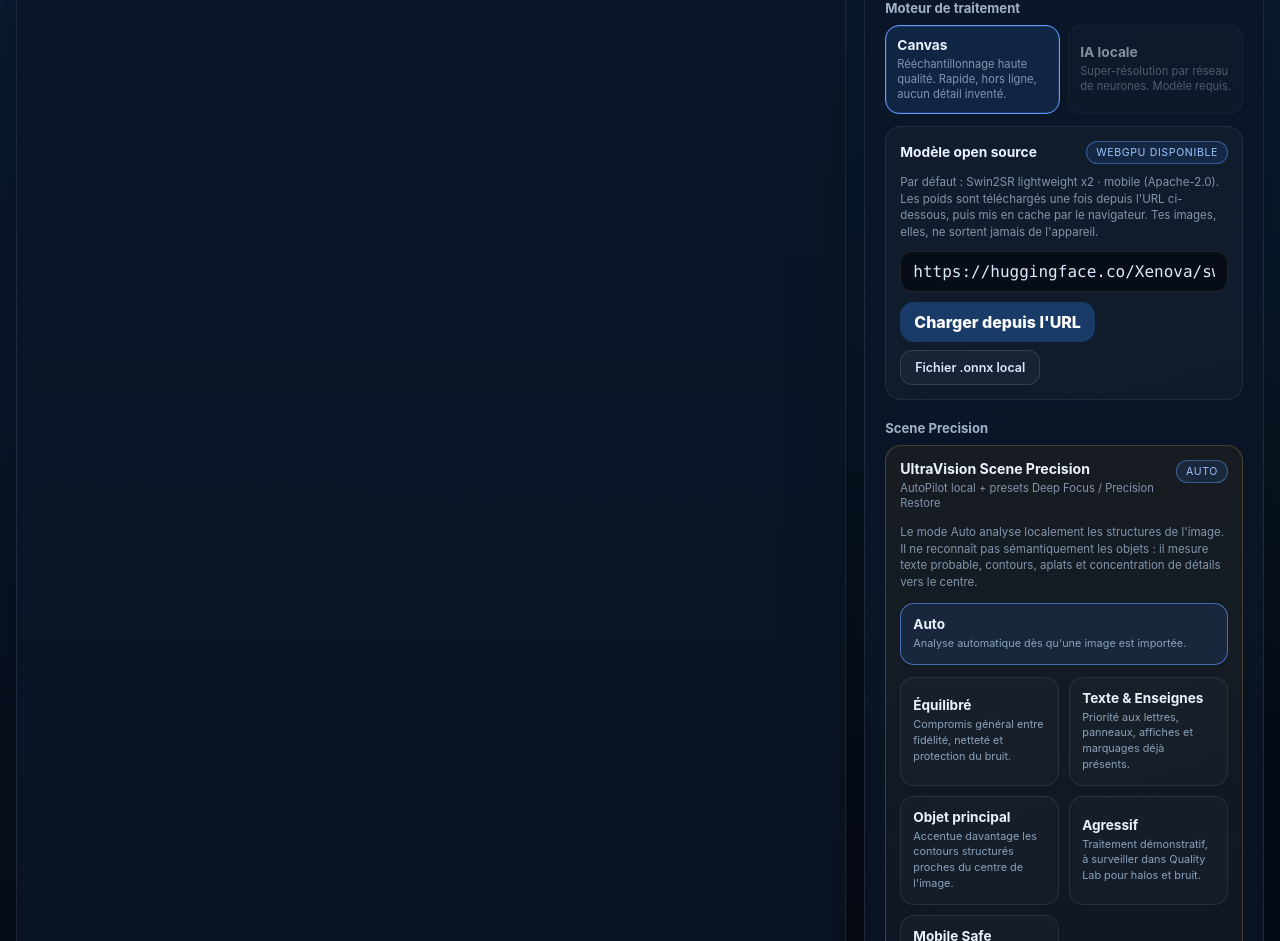
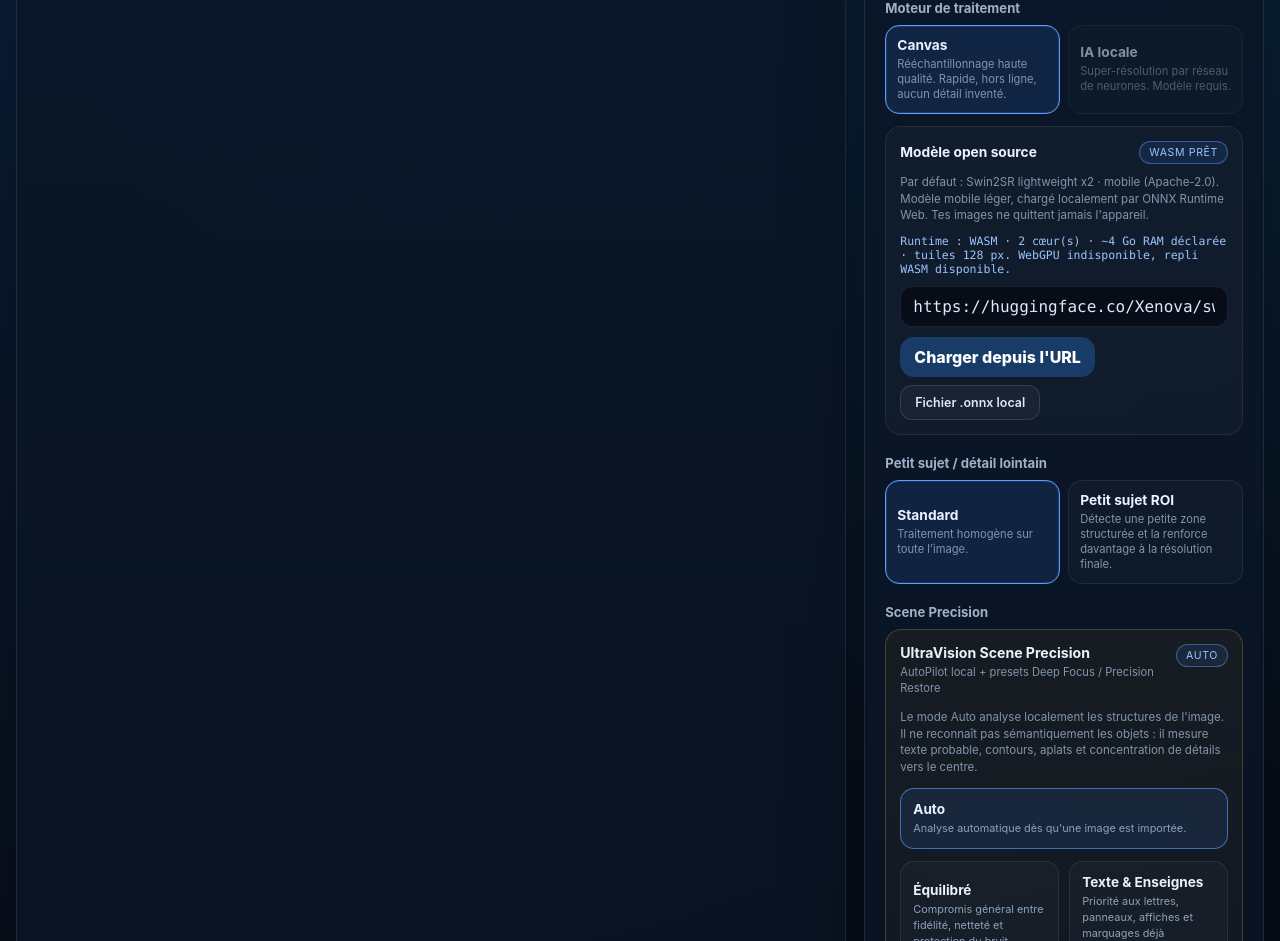
Before and after one commit to Nikoju1977/Niko-Ultravision, a React (Vite) app: page / in a window 1280 px wide. Shown: the part 820-1761 px from the top of the page. Built offline with nearby package versions, Linux system fonts and the light colour scheme.

Commit message:
feat(ui): expose real AI runtime status and small-subject ROI mode

```diff
--- a/src/App.tsx
+++ b/src/App.tsx
@@ -17,6 +17,7 @@ import { calculateOutputSize, formatDimensions, megapixels, type Size, type Targ
 import { assessImageTarget, enhanceImage, type EngineId, type ImageFormat } from "./lib/imageEnhancer";
 import { decodeImageFile } from "./lib/imageDecode";
 import { orchestrateMediaAgents, type AgentDecision } from "./lib/mediaAgents";
+import { inspectAiRuntime, type AiRuntimeReport } from "./lib/aiRuntime";
 import {
   AI_MAX_SOURCE_PIXELS,
   AI_WARN_SOURCE_PIXELS,
@@ -65,6 +66,8 @@ type OutputState = {
   scenePreset?: ScenePresetId;
   codecLabel?: string;
   notes?: string[];
+  roiApplied?: boolean;
+  roiConfidence?: number;
 } | null;
 
 const IMAGE_TARGETS: Array<{ id: TargetId; label: string; hint: string }> = [
@@ -210,6 +213,8 @@ export default function App() {
   const [model, setModel] = useState<AiModelInfo | null>(loadedModel());
   const [modelBusy, setModelBusy] = useState(false);
   const [modelStatus, setModelStatus] = useState<string | null>(null);
+  const [aiRuntime, setAiRuntime] = useState<AiRuntimeReport | null>(null);
+  const [smallSubjectMode, setSmallSubjectMode] = useState(false);
   const [intent, setIntent] = useState<CodecIntent>("master");
   const [codecs, setCodecs] = useState<string[] | null>(null);
   const [agentDecisions, setAgentDecisions] = useState<AgentDecision[]>([]);
@@ -252,6 +257,31 @@ export default function App() {
   useEffect(() => {
     if (mode === "video" || aiTooLarge) setEngine("canvas");
   }, [mode, aiTooLarge]);
+
+  useEffect(() => {
+    let alive = true;
+    void inspectAiRuntime()
+      .then((report) => {
+        if (alive) setAiRuntime(report);
+      })
+      .catch(() => {
+        if (alive) {
+          setAiRuntime({
+            available: false,
+            backend: "none",
+            webgpu: false,
+            wasm: false,
+            deviceMemoryGb: null,
+            hardwareConcurrency: navigator.hardwareConcurrency || 1,
+            recommendedTile: 128,
+            reason: "Diagnostic du runtime IA impossible.",
+          });
+        }
+      });
+    return () => {
+      alive = false;
+    };
+  }, []);
 
   useEffect(() => {
     if (mode !== "video" || !predicted || !webCodecsAvailable()) {
@@ -403,6 +433,15 @@ export default function App() {
     setError(null);
     setModelStatus("Préparation du moteur IA");
     try {
+      const runtime = aiRuntime ?? await inspectAiRuntime();
+      setAiRuntime(runtime);
+      if (!runtime.available) {
+        throw new Error(runtime.reason);
+      }
+      setModelStatus(
+        "Runtime " + runtime.backend.toUpperCase() +
+          " prêt · tuile conseillée " + runtime.recommendedTile + " px",
+      );
       const loaded = await loadAiModel(source, (_ratio, label) => setModelStatus(label));
       setModel(loaded);
       setEngine("ai");
@@ -482,6 +521,10 @@ export default function App() {
           deepFocus,
           precisionRestore,
           depthFocusPrecision,
+          smallSubjectRoi: {
+            enabled: smallSubjectMode,
+            strength: plan.profile === "detail" ? 0.92 : 0.82,
+          },
           onProgress: (value, label) => {
             setProgress(value);
             setStatus(label);
@@ -509,6 +552,8 @@ export default function App() {
           depthFocusFarCoverage: result.depthFocusFarCoverage,
           depthFocusMeanCorrection: result.depthFocusMeanCorrection,
           scenePreset: resolvedScenePreset,
+          roiApplied: result.roiApplied,
+          roiConfidence: result.roiConfidence,
           note:
             `Scene Precision ${SCENE_PRESETS[resolvedScenePreset].label}${sceneMode === "auto" ? " (Auto)" : ""}. ` +
             (result.deepFocusApplied
@@ -520,6 +565,9 @@ export default function App() {
             (result.depthFocusApplied
               ? `Depth Focus Precision a réparti la restauration sur ${result.depthFocusPlanes} plans Z avec ${Math.round(result.depthFocusConfidence * 100)} % de confiance moyenne. `
               : "") +
+            (result.roiApplied
+              ? `Petit sujet ROI renforcé localement (confiance ${Math.round(result.roiConfidence * 100)} %). `
+              : "") +
             (result.engineUsed === "ai"
               ? `Super-résolution IA x${result.aiScale} (${result.aiProvider?.toUpperCase()}) puis normalisation géométrique vers la cible.`
               : result.sharpenApplied
@@ -528,6 +576,11 @@ export default function App() {
           notes: [
             ...agentNotes,
             `Validation netteté finale : ${(result.sharpnessBefore * 100).toFixed(2)} % → ${(result.sharpnessAfter * 100).toFixed(2)} % (${result.sharpnessGain >= 0 ? "+" : ""}${(result.sharpnessGain * 100).toFixed(1)} %).`,
+            ...(result.roiApplied
+              ? [`ROI petit sujet : zone automatique renforcée · confiance ${Math.round(result.roiConfidence * 100)} %.`]
+              : smallSubjectMode
+                ? ["ROI petit sujet : aucune zone suffisamment fiable détectée."]
+                : []),
             ...(result.deepFocusReason ? [`Deep Focus : ${result.deepFocusReason}`] : []),
             ...(result.precisionRestoreReason ? [`Precision Restore : ${result.precisionRestoreReason}`] : []),
             ...(result.depthFocusReason ? [`Depth Focus Precision : ${result.depthFocusReason}`] : []),
@@ -738,15 +791,27 @@ export default function App() {
               <div className="model-box">
                 <div className="model-head">
                   <strong>Modèle open source</strong>
-                  <span className={webGpuAvailable() ? "badge ok" : "badge"}>
-                    {webGpuAvailable() ? "WebGPU disponible" : "WASM (CPU)"}
+                  <span className={aiRuntime?.available ? "badge ok" : "badge"}>
+                    {aiRuntime
+                      ? aiRuntime.available
+                        ? aiRuntime.backend.toUpperCase() + " prêt"
+                        : "IA indisponible"
+                      : "Diagnostic…"}
                   </span>
                 </div>
 
                 <p className="model-note">
-                  Par défaut : {DEFAULT_MODEL_LABEL}. Les poids sont téléchargés une fois depuis l'URL ci-dessous, puis
-                  mis en cache par le navigateur. Tes images, elles, ne sortent jamais de l'appareil.
+                  Par défaut : {DEFAULT_MODEL_LABEL}. Modèle mobile léger, chargé localement par ONNX Runtime Web.
+                  Tes images ne quittent jamais l'appareil.
                 </p>
+
+                {aiRuntime && (
+                  <div className={aiRuntime.available ? "model-status" : "warning-card"}>
+                    Runtime : {aiRuntime.backend.toUpperCase()} · {aiRuntime.hardwareConcurrency} cœur(s)
+                    {aiRuntime.deviceMemoryGb ? ` · ~${aiRuntime.deviceMemoryGb} Go RAM déclarée` : ""}
+                    {aiRuntime.available ? ` · tuiles ${aiRuntime.recommendedTile} px` : ""}. {aiRuntime.reason}
+                  </div>
+                )}
 
                 <input
                   type="url"
@@ -797,6 +862,41 @@ export default function App() {
                   </div>
                 )}
               </div>
+            </div>
+          )}
+
+          {mode === "image" && (
+            <div className="control-block">
+              <label>Petit sujet / détail lointain</label>
+              <div className="engine-grid">
+                <button
+                  type="button"
+                  className={!smallSubjectMode ? "choice active" : "choice"}
+                  onClick={() => setSmallSubjectMode(false)}
+                  disabled={busy}
+                >
+                  <strong>Standard</strong>
+                  <span>Traitement homogène sur toute l’image.</span>
+                </button>
+                <button
+                  type="button"
+                  className={smallSubjectMode ? "choice active" : "choice"}
+                  onClick={() => {
+                    setSmallSubjectMode(true);
+                    setProfile("detail");
+                  }}
+                  disabled={busy}
+                >
+                  <strong>Petit sujet ROI</strong>
+                  <span>Détecte une petite zone structurée et la renforce davantage à la résolution finale.</span>
+                </button>
+              </div>
+              {smallSubjectMode && (
+                <div className="model-note">
+                  Recommandé pour animal, véhicule, panneau ou sujet lointain occupant une petite partie de l’image.
+                  Le renforcement est local et progressif, avec bords fondus.
+                </div>
+              )}
             </div>
           )}
 
@@ -1083,6 +1183,12 @@ export default function App() {
                     <dd>{(output.depthFocusMeanCorrection ?? 0).toFixed(2)} niveaux / 255</dd>
                   </div>
                 )}
+                {output.roiApplied && (
+                  <div>
+                    <dt>Petit sujet ROI</dt>
+                    <dd>renforcé · confiance {Math.round((output.roiConfidence ?? 0) * 100)} %</dd>
+                  </div>
+                )}
                 {output.codecLabel && (
                   <div><dt>Codec</dt><dd>{output.codecLabel}</dd></div>
                 )}
```
